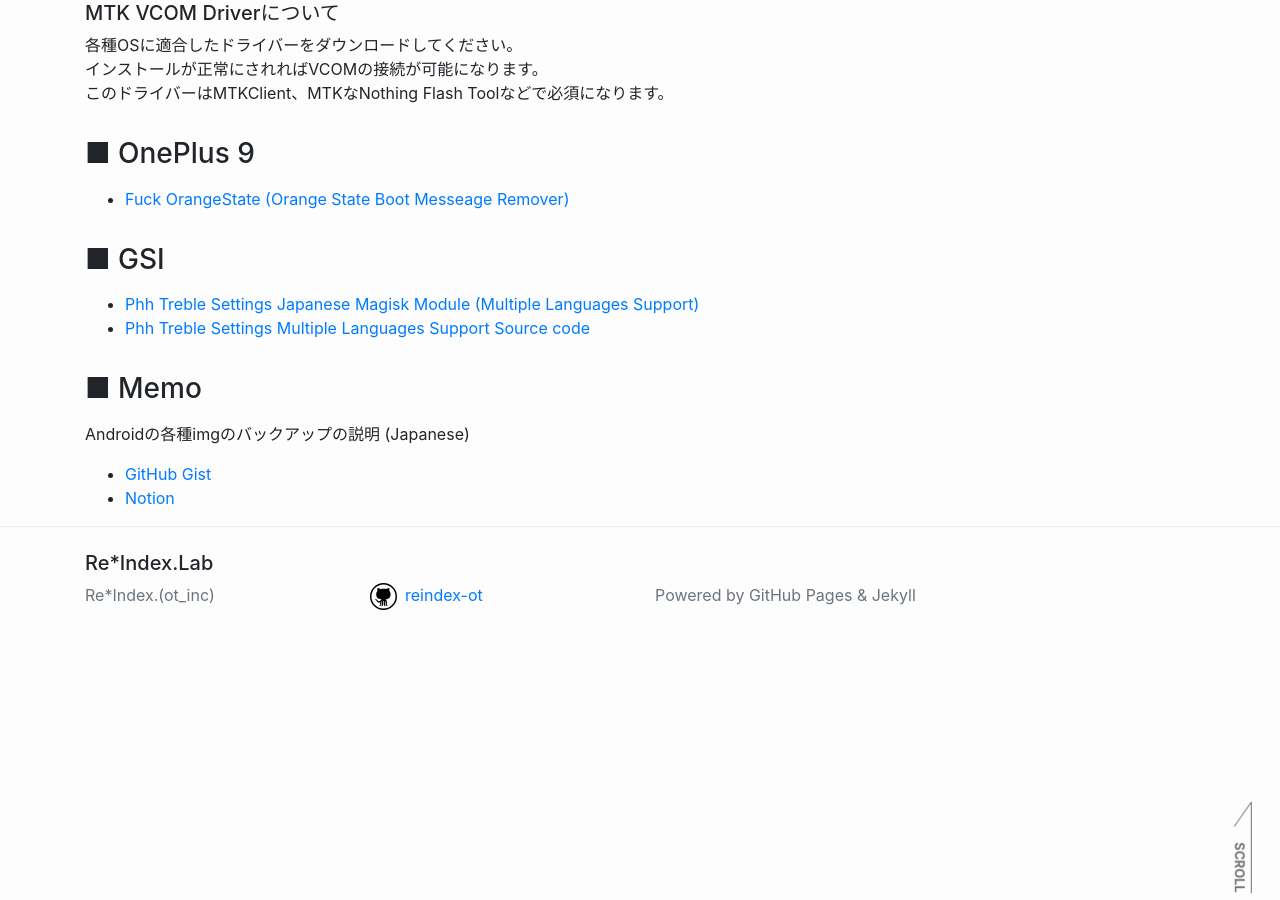
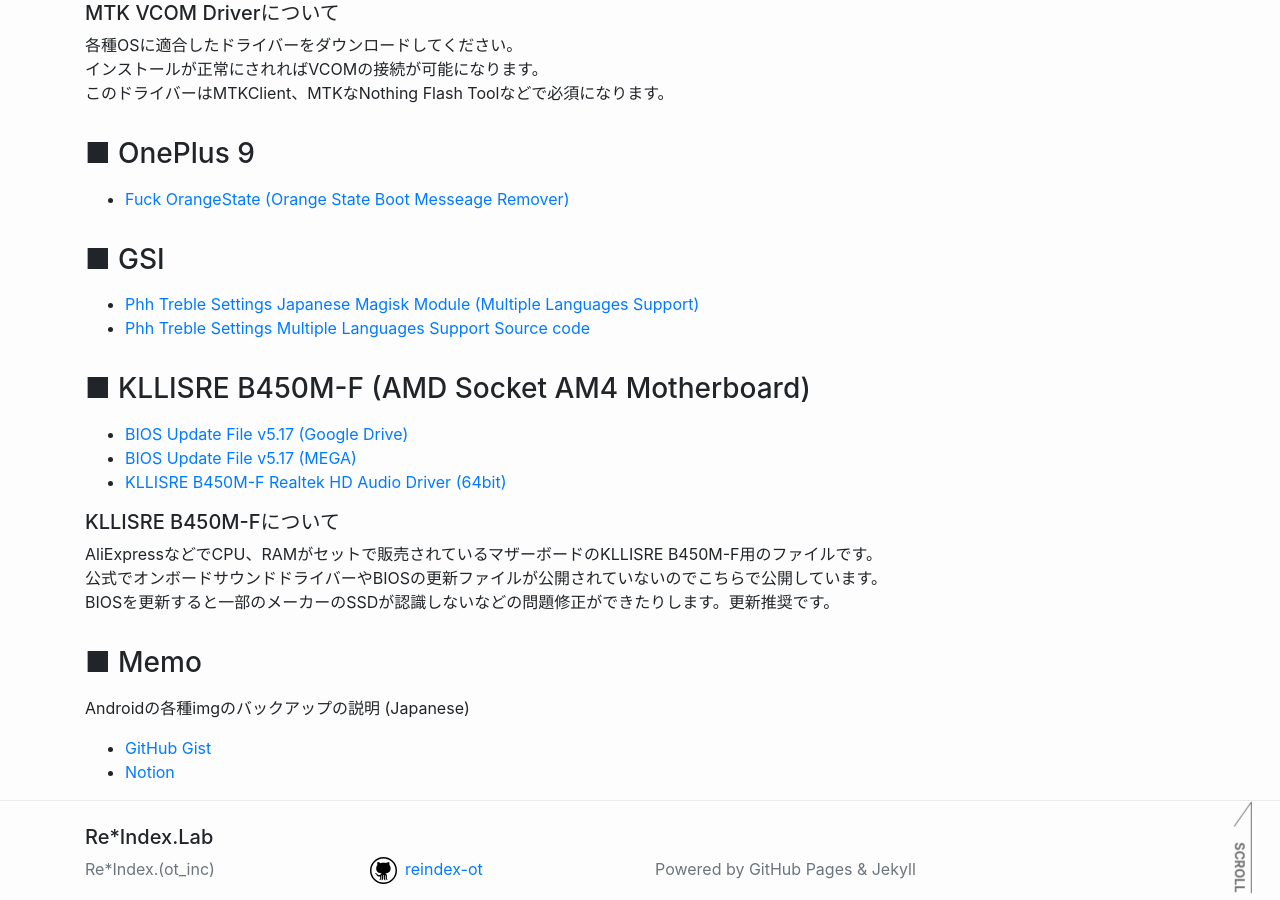
Before and after one commit to reindex-ot/reindex-ot.github.io, a Jekyll site: the page built from other.md, in a window 1280 px wide and 900 px high, scrolled down 720 px. Built offline with Jekyll 4.4.1, drawn with Linux system fonts in a browser that asks for light colours; before the commit the page ends 1346 px from its top, so only the background shows below that.

Commit message:
Update other.md
Signed-off-by: Re*Index. (ot_inc) <32851879+reindex-ot@users.noreply.github.com>

```diff
--- a/other.md
+++ b/other.md
@@ -35,6 +35,16 @@ permalink: /other/
 - [Phh Treble Settings Japanese Magisk Module (Multiple Languages Support)](https://github.com/reindex-ot/TrebleApp_Japanese)
 - [Phh Treble Settings Multiple Languages Support Source code](https://github.com/exthmui-10-treble/treble_app)
 
+### ■ KLLISRE B450M-F (AMD Socket AM4 Motherboard)
+- [BIOS Update File v5.17 (Google Drive)](https://drive.google.com/uc?export=download&id=1NqjvH6QH1-A7fiARYl9k1_ErhnlXgX80)
+- [BIOS Update File v5.17 (MEGA)](https://mega.nz/file/H4gFyRBZ#2E7yz4D1xoifziogLl8mAkqtmggf67UQCDRPWsCWEQE)
+- [KLLISRE B450M-F Realtek HD Audio Driver (64bit)](https://drive.google.com/uc?export=download&id=1OQkhRygzAx7jm6kZveLzP7vLQdNuA1WW)
+
+##### KLLISRE B450M-Fについて
+AliExpressなどでCPU、RAMがセットで販売されているマザーボードのKLLISRE B450M-F用のファイルです。<br>
+公式でオンボードサウンドドライバーやBIOSの更新ファイルが公開されていないのでこちらで公開しています。<br>
+BIOSを更新すると一部のメーカーのSSDが認識しないなどの問題修正ができたりします。更新推奨です。<br>
+
 ### ■ Memo
 Androidの各種imgのバックアップの説明 (Japanese)
 - [GitHub Gist](https://gist.github.com/reindex-ot/3b453682b61d45ccc5bcfb2d645bb85a)
```
